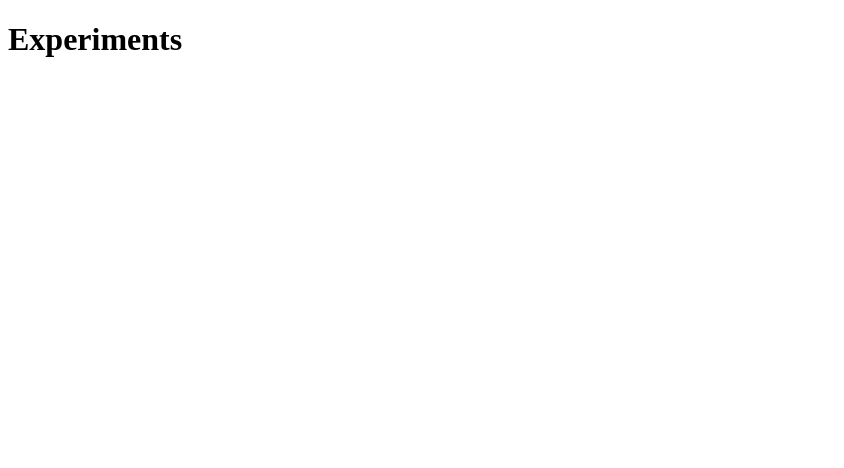
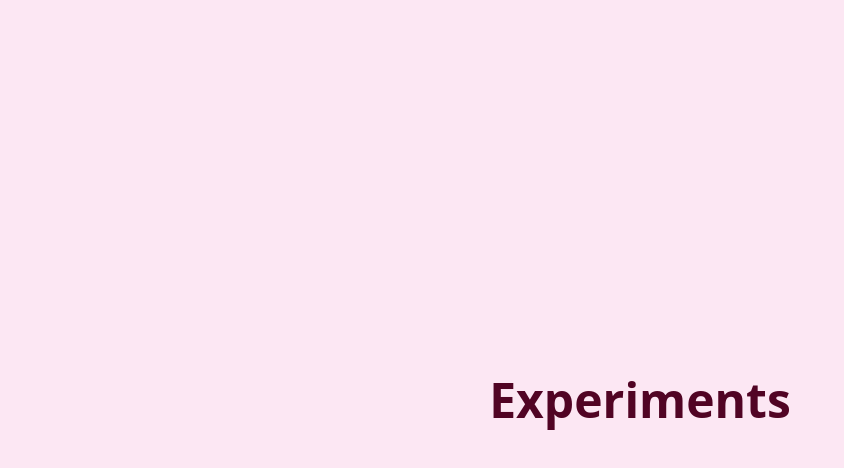
Before and after one commit to jgwhite/experiments, a website built with Vite: page index.html in a window 1280 px wide. Shown: the whole page, without its empty margins (0-844 px from the left). Built offline with nearby package versions, Linux system fonts and the light colour scheme.

Commit message:
Add Tailwind
Just as an experiment to see what the Vite integration looks like.

Tried to prompt Claude to do this, but it made a meal of it even when
following the instructions on the website.

```diff
--- a/index.html
+++ b/index.html
@@ -5,8 +5,9 @@
     <meta charset="utf-8" />
     <title>Experiments</title>
     <script type="module" src="/main.ts"></script>
+    <link rel="stylesheet" href="/main.css" />
   </head>
-  <body>
-    <h1>Experiments</h1>
+  <body class="flex items-center justify-center min-h-screen p-3 bg-pink-100">
+    <h1 class="text-5xl font-extrabold text-pink-950">Experiments</h1>
   </body>
 </html>
--- /dev/null
+++ b/main.css
@@ -0,0 +1 @@
+@import 'tailwindcss';
--- a/package.json
+++ b/package.json
@@ -18,12 +18,14 @@
   },
   "devDependencies": {
     "@eslint/js": "^9.24.0",
+    "@tailwindcss/vite": "^4.1.3",
     "@typescript-eslint/eslint-plugin": "^8.29.1",
     "@typescript-eslint/parser": "^8.29.1",
     "eslint": "^9.24.0",
     "eslint-config-prettier": "^10.1.2",
     "eslint-plugin-prettier": "^5.2.6",
     "prettier": "^3.5.3",
+    "tailwindcss": "^4.1.3",
     "typescript": "^5.8.3",
     "vite": "^6.2.6"
   }
--- /dev/null
+++ b/vite.config.js
@@ -0,0 +1,6 @@
+import { defineConfig } from 'vite';
+import tailwindcss from '@tailwindcss/vite';
+
+export default defineConfig({
+  plugins: [tailwindcss()],
+});
```
Also changed, not shown: pnpm-lock.yaml.
